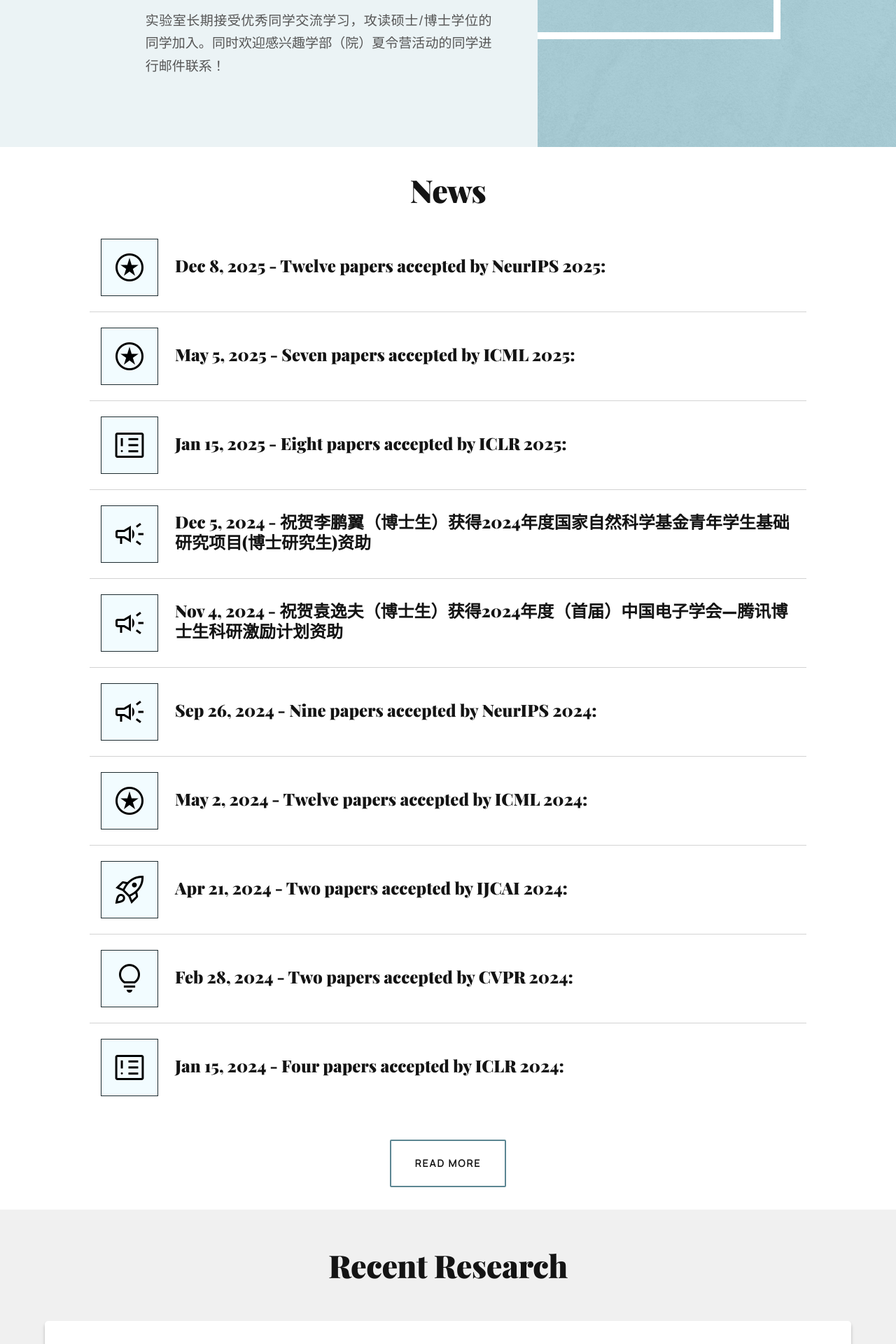
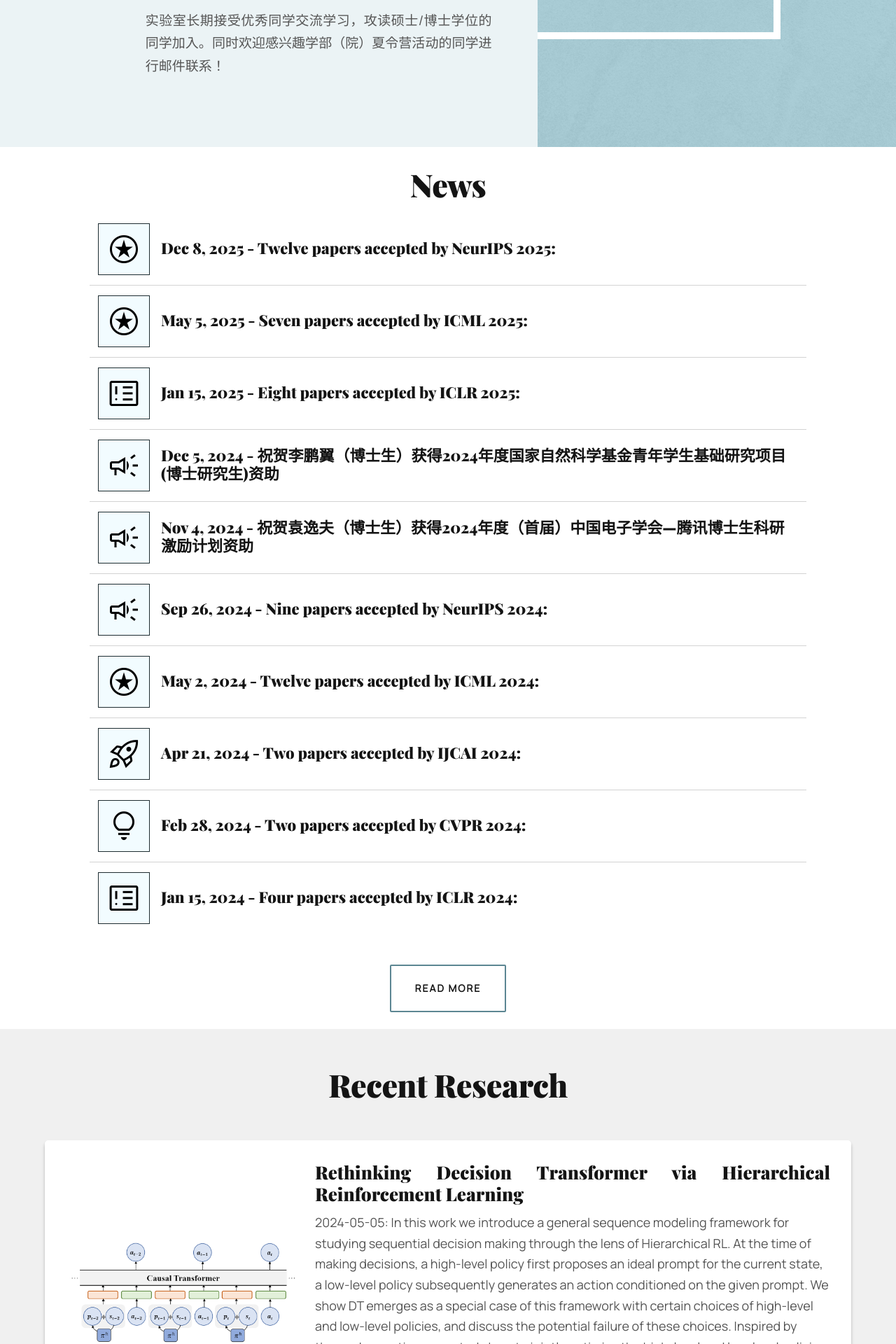
Before and after one commit to TJU-DRL-LAB/rl.beiyang.ren, a Jekyll site: the page built from pages/index.html, in a window 1280 px wide. Shown: the part 690-2610 px from the top of the page at 70% size. Built offline with Jekyll 4.4.1, drawn with Linux system fonts in a browser that asks for light colours; formulas are drawn with MathJax 3; comment, search, counter and statistics services are not loaded.

Commit message:
initial upload to rl.beiyang.ren news

```diff
--- a/assets/css/news.css
+++ b/assets/css/news.css
@@ -1,6 +1,6 @@
 section#news {
     width: 100%;
-    padding: 32px 0;
+    padding: 24px 0;
     background-color: #FFFFFF;
     display: flex;
     flex-direction: column;
@@ -22,12 +22,12 @@ section#news {
 .news-item {
     user-select: none;
     cursor: pointer;
-    padding: 12px 16px;
+    padding: 8px 12px;
     height: 100%;
     justify-content: flex-start;
     align-items: center;
-    gap: 24px;
-    width: calc(100% - 32px);
+    gap: 16px;
+    width: calc(100% - 24px);
     display: inline-flex;
     transition: all .25s ease-in-out;
 }
@@ -41,30 +41,30 @@ section#news {
     flex-direction: column;
     justify-content: flex-start;
     align-items: flex-start;
-    gap: 8px;
+    gap: 6px;
 
 }
 
 .news-text-title {
     color: #141414;
-    font-size: 24px;
+    font-size: 22px;
     font-family: Playfair Display, ui-serif;
     font-weight: 700;
-    line-height: 29px;
+    line-height: 26px;
     word-wrap: break-word;
-    margin-bottom: 5px;
+    margin-bottom: 3px;
 }
 
 .news-text-desc {
-    max-height: 90px;
+    max-height: 72px;
     display: -webkit-box;
     -webkit-line-clamp: 2;
     -webkit-box-orient: vertical;
     color: #555555;
-    font-size: 16px;
+    font-size: 15px;
     font-family: Manrope, ui-serif;
     font-weight: 400;
-    line-height: 28px;
+    line-height: 24px;
     overflow: hidden;
     text-overflow: ellipsis;
 }
@@ -75,8 +75,8 @@ section#news {
 
 .news-icon {
     transition: all .25s ease-in-out;
-    width: 80px;
-    height: 80px;
+    width: 72px;
+    height: 72px;
     position: relative;
     background: #F2FCFF;
     border: 1px #1E2C30 solid;
@@ -98,11 +98,11 @@ section#news {
     height: 1px;
     width: 100%;
     background: #D3D3D3;
-    margin: 10px 0;
+    margin: 6px 0;
 }
 
 .news-content {
-    margin-top: 28px;
+    margin-top: 18px;
     width: 80%;
     max-width: 1200px;
     transition: all .25s ease-in-out;
@@ -110,8 +110,8 @@ section#news {
 
 @media screen and (max-width: 800px) {
     .news-icon {
-        width: 80px;
-        height: 80px;
+        width: 72px;
+        height: 72px;
     }
 }
 
```
Also changed, not shown: 2 other files.
